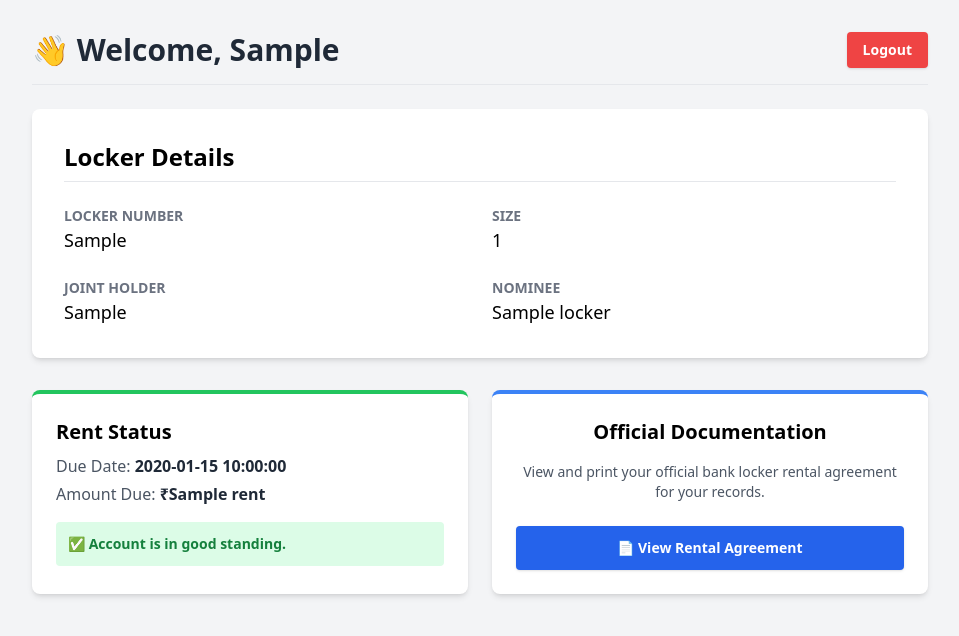
After one commit to sriakshar16-svg/bank-locker-system, a FastAPI app: template templates/client_dashboard.html in a window 1280 px wide. The commit adds this page. Shown: the top 636 px of the page, without its empty margins (160-1119 px from the left). Run offline with FastAPI, Linux system fonts and the light colour scheme; the template is opened without the code that fills it: most values are stand-ins (such as "Sample title", 1, 10 or a date in 2020); some libraries are stand-ins or nearby versions.

Commit message:
Add Client Portal, Activity Log, and Rental Agreement features

```diff
--- a/main.py
+++ b/main.py
@@ -38,7 +38,19 @@ def init_db():
             nominee TEXT,
             surrender_date TEXT
         )''')
+        # 3. NEW: System Logs
+        conn.execute('''CREATE TABLE IF NOT EXISTS system_logs (
+            id INTEGER PRIMARY KEY AUTOINCREMENT,
+            timestamp TEXT,
+            action TEXT,
+            description TEXT
+        )''')
 init_db()
+
+def log_action(action: str, description: str):
+    with sqlite3.connect(DB_FILE) as conn:
+        now_str = datetime.now().strftime("%Y-%m-%d %H:%M:%S")
+        conn.execute("INSERT INTO system_logs (timestamp, action, description) VALUES (?, ?, ?)", (now_str, action, description))
 
 def verify_login(auth_token: str = Cookie(None)):
     return auth_token == "logged_in"
@@ -76,6 +88,8 @@ def read_root(request: Request, search: str = "", auth_token: str = Cookie(None)
         else:
             lockers_db = conn.execute("SELECT * FROM lockers ORDER BY due_date ASC").fetchall()
 
+        logs_db = conn.execute("SELECT * FROM system_logs ORDER BY id DESC LIMIT 5").fetchall()
+
     lockers = []
     total_revenue = 0
     overdue_count = 0
@@ -109,7 +123,8 @@ def read_root(request: Request, search: str = "", auth_token: str = Cookie(None)
             "lockers": lockers,
             "today": today_str,
             "search": search,
-            "analytics": analytics
+            "analytics": analytics,
+            "logs": logs_db
         }
     )
 
@@ -131,6 +146,7 @@ def add_locker(
                 "INSERT INTO lockers VALUES (?, ?, ?, ?, ?, ?, ?)",
                 (locker_no, primary_holder, joint_holder, nominee, size, rent, due_date)
             )
+        log_action("ADD", f"Locker {locker_no} allotted to {primary_holder}")
     except sqlite3.IntegrityError:
         pass
     return RedirectResponse(url="/", status_code=303)
@@ -153,6 +169,9 @@ def remove_locker(locker_no: str, auth_token: str = Cookie(None)):
             )
             # Step 3: Free up the active locker
             conn.execute("DELETE FROM lockers WHERE locker_no = ?", (locker_no,))
+
+    if locker:
+        log_action("REMOVE", f"Locker {locker_no} surrendered by {locker['primary_holder']}")
 
     return RedirectResponse(url="/", status_code=303)
 
@@ -220,4 +239,67 @@ def update_locker(
             "UPDATE lockers SET joint_holder = ?, nominee = ? WHERE locker_no = ?",
             (joint_holder, nominee, locker_no)
         )
+    log_action("EDIT", f"Locker {locker_no} details updated")
     return RedirectResponse(url="/", status_code=303)
+
+# --- NEW CLIENT PORTAL & AGREEMENT FEATURES ---
+
+@app.get("/client-login")
+def client_login_page(request: Request):
+    return templates.TemplateResponse(request=request, name="client_login.html")
+
+@app.post("/client-login")
+def client_login_submit(locker_no: str = Form(...), primary_holder: str = Form(...)):
+    with sqlite3.connect(DB_FILE) as conn:
+        conn.row_factory = sqlite3.Row
+        locker = conn.execute("SELECT * FROM lockers WHERE locker_no = ? AND primary_holder = ?", (locker_no, primary_holder)).fetchone()
+
+    if locker:
+        response = RedirectResponse(url="/client-dashboard", status_code=303)
+        response.set_cookie(key="client_token", value=locker_no)
+        return response
+    return RedirectResponse(url="/client-login?error=1", status_code=303)
+
+@app.get("/client-logout")
+def client_logout():
+    response = RedirectResponse(url="/client-login", status_code=303)
+    response.delete_cookie("client_token")
+    return response
+
+@app.get("/client-dashboard")
+def client_dashboard(request: Request, client_token: str = Cookie(None)):
+    if not client_token:
+        return RedirectResponse(url="/client-login", status_code=303)
+
+    with sqlite3.connect(DB_FILE) as conn:
+        conn.row_factory = sqlite3.Row
+        locker = conn.execute("SELECT * FROM lockers WHERE locker_no = ?", (client_token,)).fetchone()
+
+    if not locker:
+        response = RedirectResponse(url="/client-login", status_code=303)
+        response.delete_cookie("client_token")
+        return response
+
+    locker_dict = dict(locker)
+    due = datetime.strptime(locker_dict["due_date"], "%Y-%m-%d").date()
+    days_overdue = (date.today() - due).days
+    locker_dict["has_penalty"] = False
+    if days_overdue > 30:
+        locker_dict["rent"] += LATE_FEE_PENALTY
+        locker_dict["has_penalty"] = True
+
+    return templates.TemplateResponse(request=request, name="client_dashboard.html", context={"locker": locker_dict, "today": str(date.today())})
+
+@app.get("/agreement/{locker_no}")
+def view_agreement(locker_no: str, request: Request, auth_token: str = Cookie(None), client_token: str = Cookie(None)):
+    if not (verify_login(auth_token) or client_token == locker_no):
+        return RedirectResponse(url="/login", status_code=303)
+
+    with sqlite3.connect(DB_FILE) as conn:
+        conn.row_factory = sqlite3.Row
+        locker = conn.execute("SELECT * FROM lockers WHERE locker_no = ?", (locker_no,)).fetchone()
+
+    if not locker:
+        return RedirectResponse(url="/", status_code=303)
+
+    return templates.TemplateResponse(request=request, name="agreement.html", context={"locker": dict(locker), "date": str(date.today())})
--- /dev/null
+++ b/templates/client_dashboard.html
@@ -0,0 +1,66 @@
+<!DOCTYPE html>
+<html lang="en">
+<head>
+    <meta charset="UTF-8">
+    <meta name="viewport" content="width=device-width, initial-scale=1.0">
+    <title>Customer Dashboard - Locker {{ locker.locker_no }}</title>
+    <script src="https://cdn.tailwindcss.com"></script>
+</head>
+<body class="bg-gray-100 p-8">
+    <div class="max-w-4xl mx-auto">
+
+        <div class="flex justify-between items-center mb-6 border-b pb-4">
+            <h1 class="text-3xl font-bold text-gray-800">👋 Welcome, {{ locker.primary_holder }}</h1>
+            <a href="/client-logout" class="bg-red-500 text-white px-4 py-2 rounded text-sm font-bold hover:bg-red-600 transition shadow">Logout</a>
+        </div>
+
+        <div class="bg-white p-8 rounded-lg shadow-md mb-8">
+            <h2 class="text-2xl font-bold border-b pb-2 mb-6">Locker Details</h2>
+
+            <div class="grid grid-cols-2 gap-6 text-lg">
+                <div>
+                    <p class="text-gray-500 text-sm font-bold uppercase">Locker Number</p>
+                    <p class="font-medium">{{ locker.locker_no }}</p>
+                </div>
+                <div>
+                    <p class="text-gray-500 text-sm font-bold uppercase">Size</p>
+                    <p class="font-medium">{{ locker.size }}</p>
+                </div>
+                <div>
+                    <p class="text-gray-500 text-sm font-bold uppercase">Joint Holder</p>
+                    <p class="font-medium">{{ locker.joint_holder or 'None' }}</p>
+                </div>
+                <div>
+                    <p class="text-gray-500 text-sm font-bold uppercase">Nominee</p>
+                    <p class="font-medium">{{ locker.nominee or 'None' }}</p>
+                </div>
+            </div>
+        </div>
+
+        <div class="grid grid-cols-1 md:grid-cols-2 gap-6">
+            <div class="bg-white p-6 rounded-lg shadow-md border-t-4 {% if locker.has_penalty %}border-red-500{% else %}border-green-500{% endif %}">
+                <h3 class="font-bold text-xl mb-2">Rent Status</h3>
+                <p class="text-gray-600 mb-1">Due Date: <span class="font-bold text-gray-800">{{ locker.due_date }}</span></p>
+                <p class="text-gray-600 mb-4">Amount Due: <span class="font-bold text-gray-800">₹{{ locker.rent }}</span></p>
+
+                {% if locker.has_penalty %}
+                <div class="bg-red-100 text-red-700 p-3 rounded text-sm font-bold">
+                    ⚠️ Includes ₹500 Late Fee Penalty!
+                </div>
+                {% else %}
+                <div class="bg-green-100 text-green-700 p-3 rounded text-sm font-bold">
+                    ✅ Account is in good standing.
+                </div>
+                {% endif %}
+            </div>
+
+            <div class="bg-white p-6 rounded-lg shadow-md border-t-4 border-blue-500 flex flex-col justify-center items-center text-center">
+                <h3 class="font-bold text-xl mb-4">Official Documentation</h3>
+                <p class="text-sm text-gray-600 mb-6">View and print your official bank locker rental agreement for your records.</p>
+                <a href="/agreement/{{ locker.locker_no }}" target="_blank" class="bg-blue-600 text-white px-6 py-3 rounded text-sm font-bold hover:bg-blue-700 transition w-full shadow">📄 View Rental Agreement</a>
+            </div>
+        </div>
+
+    </div>
+</body>
+</html>
--- a/templates/login.html
+++ b/templates/login.html
@@ -29,6 +29,9 @@
                 Log In
             </button>
         </form>
+        <div class="mt-6 text-center">
+            <a href="/client-login" class="text-xs text-gray-500 hover:underline">Customer Portal Login</a>
+        </div>
     </div>
 </body>
 </html>
```
Also changed, not shown: generate_ppt.py (added, +124 -0 lines), templates/agreement.html (added, +68 -0 lines), templates/client_login.html (added, +31 -0 lines), templates/index.html (+13 -1 lines), 1 other file.
